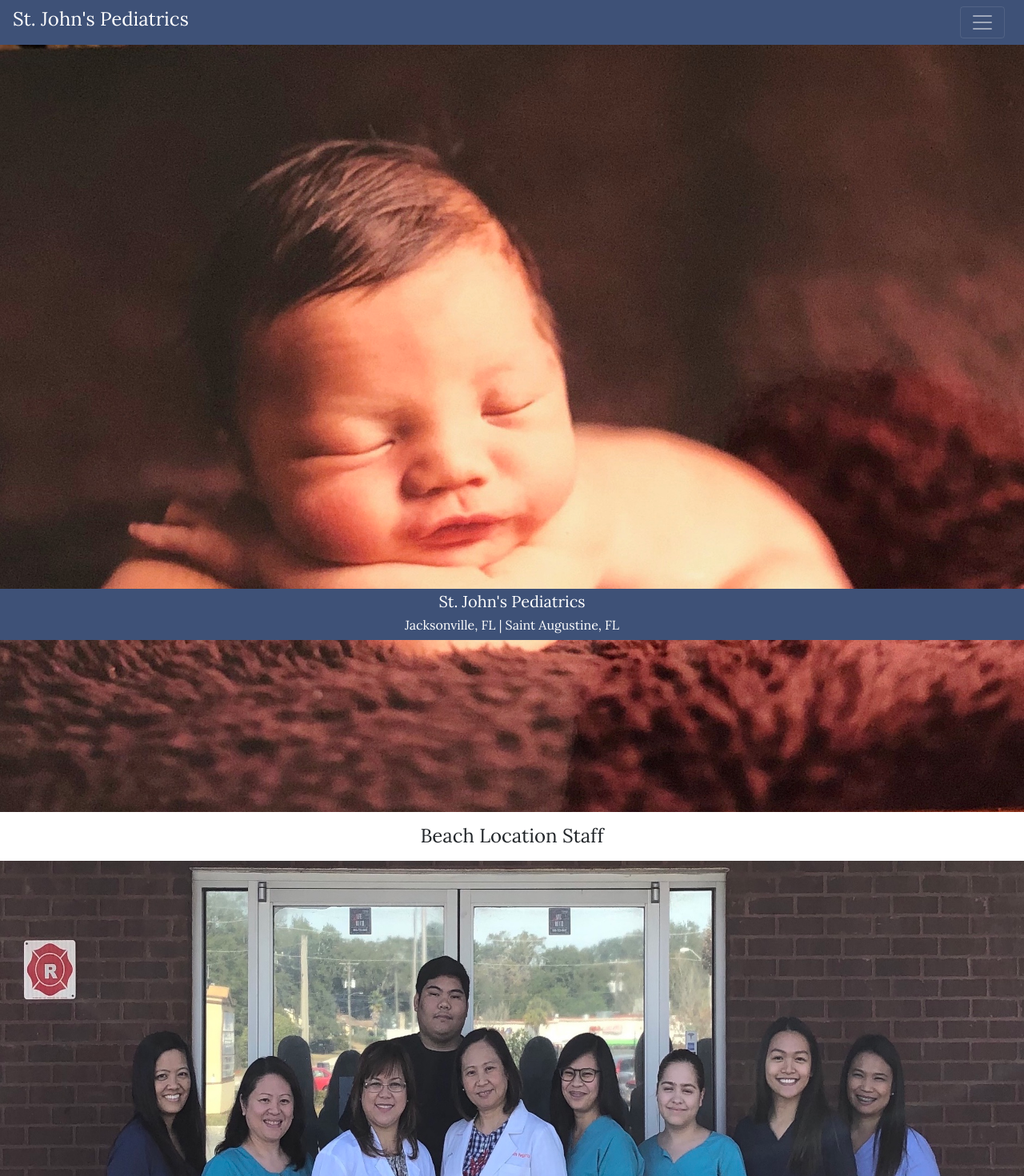
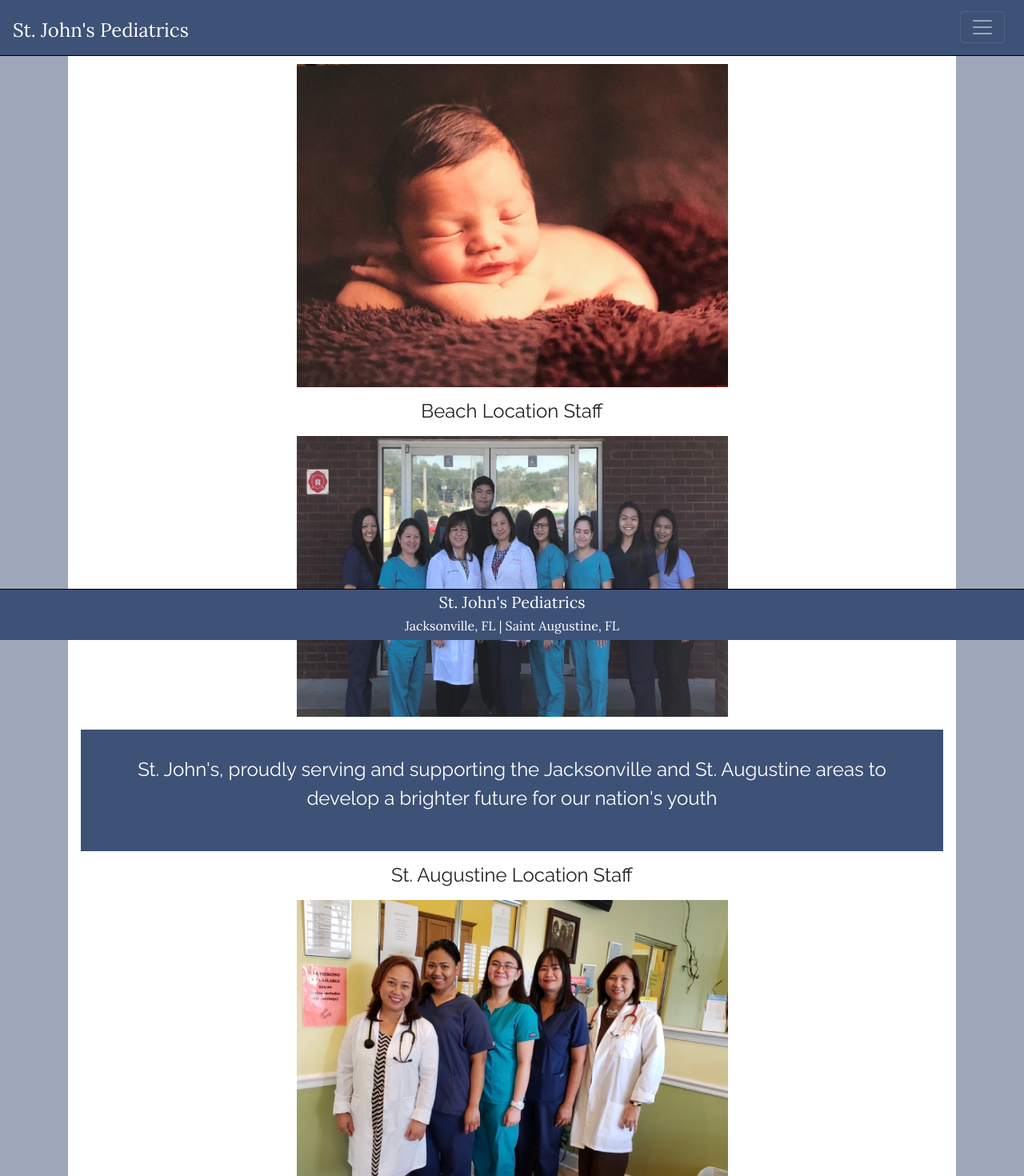
Before and after one commit to EYoung75/SJP-bootstrap, a React (Create React App) app: page / in a window 1280 px wide. Shown: the top 1470 px of the page at 80% size. Built offline with nearby package versions, Linux system fonts and the light colour scheme.

Commit message:
added scrollToTop component and styled desktop version

```diff
--- a/src/App.scss
+++ b/src/App.scss
@@ -2,23 +2,31 @@
 
 .App {
   font-size: 16px;
-  font-family: "Lora";
+  font-family: "Raleway";
   text-align: center;
   height: auto;
 
   .navBar {
-    background: #3E5177;
+    position: fixed;
+    top: 0;
+    width: 100%;
+    z-index: 1;
+    background: #3e5177;
     text-align: right;
     color: white;
-
+    border-bottom: solid black 1px;
+    h4 {
+      font-family: "Lora";
+    }
     a {
+      padding-top: 1rem;
       color: white;
       font-size: 1.25rem;
-
     }
   }
 
   .home {
+    margin-top: 4rem;
     height: auto;
     width: 100%;
     display: flex;
@@ -36,18 +44,22 @@
 
     .info {
       padding: 2rem;
-      background-color: #3E5177;
+      background-color: #3e5177;
       color: white;
     }
   }
 
   .about {
+    margin-top: 4rem;
     height: auto;
     width: 100%;
-    margin-bottom: 5rem;
+    margin-bottom: 4rem;
     img {
       height: auto;
       width: 100%;
+    }
+    h4 {
+      margin: 1rem 0rem 1rem 0rem;
     }
 
     .drs {
@@ -74,6 +86,7 @@
   }
 
   .services {
+    margin-top: 4rem;
     margin-bottom: 4rem;
     img {
       height: auto;
@@ -84,19 +97,23 @@
       text-decoration: underline;
       margin-top: 1rem;
     }
-
-    ul {
-      text-align: left;
-      line-height: 1.5rem;
+    .offerings {
+      margin-left: 2rem;
+      margin-right: 2rem;
+      ul {
+        text-align: left;
+        line-height: 1.5rem;
+      }
     }
   }
 
   .locations {
+    margin-top: 4rem;
     margin-bottom: 4rem;
     .locCard {
-      margin: .5rem;
+      margin: 0.5rem;
       border: solid black 1px;
-      padding: .5rem;
+      padding: 0.5rem;
       display: flex;
       line-height: 1.25rem;
       h4 {
@@ -111,9 +128,12 @@
   }
 
   .forms {
+    margin-top: 4rem;
     height: auto;
     padding: 2rem;
-
+    a {
+      margin: 1rem;
+    }
   }
   .footer {
     height: 4rem;
@@ -127,6 +147,7 @@
     line-height: 0.01rem;
     font-family: "Lora", serif;
     color: white;
+    border-top: solid black 1px;
 
     h2 {
       font-size: 1.25rem;
@@ -144,3 +165,71 @@
     }
   }
 }
+
+@media only screen and (min-width: 800px) {
+  .App {
+    font-size: 24px;
+    background-color: rgba(62, 81, 119, .5);
+
+    .home {
+      padding: 1rem;
+      display: flex;
+      flex-direction: column;
+      align-items: center;
+      width: 100%;
+      background-color: white;
+      .info {
+        width: 100%;
+        margin-top: 1rem;
+      }
+      img {
+        width: 50%;
+      }
+    }
+
+    .about {
+      background-color: white;
+      padding: 1rem;
+      width: auto;
+      img {
+        width: 50%;
+      }
+      .drs {
+        img {
+          height: 15rem;
+        }
+        margin-bottom: 2rem;
+      }
+    }
+
+    .services {
+      padding-top: 1rem;
+      background-color: white;
+      img {
+        height: 60vh;
+        width: auto;
+      }
+
+      .offerings {
+        text-align: center;
+        background-color: #3e5177;
+        padding: 3rem;
+        color: white;
+        margin: 2rem 0rem 2rem 0rem;
+        border-top: solid black 2px;
+        border-bottom: solid black 2px;
+      }
+    }
+
+    .locations {
+      padding-top: 1rem;
+      background-color: white;
+      height: 100vh;
+    }
+
+    .forms {
+      background-color: white;
+      height: 100vh;
+    }
+  }
+}
--- a/src/components/About.jsx
+++ b/src/components/About.jsx
@@ -3,12 +3,12 @@
 
 const About = () => {
   return (
+    <Container>
       <div className="about">
+      <h1>About</h1>
         <img src={require("../assets/Clinic_exterior.JPG")} alt="clinic" />
-      <h1>About</h1>
         <h4>St. John's Pediatric Clinic</h4>
-      <Container>
-        <Row  className="drs">
+          <Row className="drs">
             <Col>
               <img src={require("../assets/Dr.Abrea.jpg")} alt="Dr. Abrea" />
               <p>Leticia Abrea M.D. FAAP</p>
@@ -18,7 +18,10 @@
               <p>Liberty Dizon M.D. FAAP</p>
             </Col>
             <Col>
-            <img src={require("../assets/Dr.Valenzuela.jpg")} alt="Dr. Valenzuela" />
+              <img
+                src={require("../assets/Dr.Valenzuela.jpg")}
+                alt="Dr. Valenzuela"
+              />
               <p>Vanessa Valenzuela M.D. FAAP</p>
             </Col>
           </Row>
@@ -60,8 +63,9 @@
               towards adulthood.
             </p>
           </div>
+
+      </div>
     </Container>
-    </div>
   );
 };
 
--- a/src/components/Forms.jsx
+++ b/src/components/Forms.jsx
@@ -1,47 +1,43 @@
 import React from "react";
-import { Button, Container, Row, Col } from "reactstrap";
+import { Button, Container } from "reactstrap";
 
 const Forms = () => {
   return (
+    <Container>
       <div className="forms">
         <h1>Forms</h1>
         <h3>(Select to follow link to Google Form)</h3>
         <Container>
-        <Button color="secondary" size="lg" block>
-          Patient Registration Form
-        </Button>
-        <Button color="secondary" size="lg" block>
-          Patient Insurance Form
-        </Button>
-        <Button color="secondary" size="lg" block>
-          Records Release Form
-        </Button>
-      </Container>
-
-      {/* <div className="forms">
           <a
             rel="noopener noreferrer"
             target="_blank"
             href="https://docs.google.com/forms/d/e/1FAIpQLSfP9ZNpx6oox2T0BuqreE12AhLQdtnVmKV_qMXqgzB5--SjLQ/viewform?usp=sf_link"
           >
-          <button>Patient Registration Form</button>
+            <Button color="secondary" size="lg" block>
+              Patient Registration Form
+            </Button>
           </a>
           <a
             rel="noopener noreferrer"
             target="_blank"
             href="https://docs.google.com/forms/d/e/1FAIpQLSfwTcWBUFdIr9NDmEqmlCLYTuhOYtNuIH0FDPSWLGSPeW3wBA/viewform?usp=sf_link"
           >
-          <button>Patient Insurance Information</button>
+            <Button color="secondary" size="lg" block>
+              Patient Insurance Form
+            </Button>
           </a>
           <a
             rel="noopener noreferrer"
             target="_blank"
             href="https://docs.google.com/forms/d/e/1FAIpQLSer9ZGvbpKOVkA8AxALlp7THs7FYkHxDtzXuuAzTn7KeJ6Ayg/viewform?usp=sf_link"
           >
-          <button>Medical Records Release Form</button>
+            <Button color="secondary" size="lg" block>
+              Records Release Form
+            </Button>
           </a>
-      </div> */}
+        </Container>
       </div>
+    </Container>
   );
 };
 
--- a/src/components/Home.jsx
+++ b/src/components/Home.jsx
@@ -1,9 +1,10 @@
 import React from "react";
+import { Container } from "reactstrap";
 
 const Home = () => {
   return (
+    <Container>
     <div className="home">
-
       <img src={require("../assets/baby.JPG")} alt="baby" />
       <h4>Beach Location Staff</h4>
       <img
@@ -23,6 +24,7 @@
         alt="extended staff two"
       />
     </div>
+    </Container>
   );
 };
 
--- a/src/components/Locations.jsx
+++ b/src/components/Locations.jsx
@@ -3,6 +3,7 @@
 
 const Locations = () => {
   return (
+    <Container>
       <div className="locations">
         <h1>Locations:</h1>
         <Container>
@@ -20,7 +21,6 @@
                 <h4>Hours:</h4>
                 <p> Mon-Fri: 8:30-5:00</p>
                 <p>Sat: 9:30-12:00</p>
-
               </Card>
             </Col>
           </Row>
@@ -43,7 +43,8 @@
           </Row>
         </Container>
       </div>
-  )
+    </Container>
+  );
 };
 
 export default Locations;
--- /dev/null
+++ b/src/components/ScrollToTop.jsx
@@ -0,0 +1,16 @@
+import React from "react"
+import { Route, withRouter } from "react-router-dom"
+
+class ScrollToTop extends React.Component {
+    componentDidUpdate(prevProps) {
+      if (this.props.location !== prevProps.location) {
+        window.scrollTo(0, 0)
+      }
+    }
+
+    render() {
+      return this.props.children
+    }
+  }
+
+  export default withRouter(ScrollToTop)
--- a/src/components/Services.jsx
+++ b/src/components/Services.jsx
@@ -3,11 +3,12 @@
 
 const Services = () => {
   return (
+    <Container>
       <div className="services">
-      <img src={require("../assets/Patient.JPEG")} alt="patient"/>
         <h1>Services</h1>
-      <img src={require("../assets/treatment.jpg")} alt="patient"/>
-      <Container>
+        <img src={require("../assets/Patient.JPEG")} alt="patient" />
+        <img src={require("../assets/treatment.jpg")} alt="treatment" />
+        <div className="offerings">
           <h3>What we offer:</h3>
           <ul>
             <li>Same day appointments</li>
@@ -23,10 +24,14 @@
             <li>Separate waiting room for sick and well (Beach location)</li>
             <li>Up to date immunizations for all ages</li>
           </ul>
+        </div>
+        <img src={require("../assets/interior_one.JPG")} alt="Interior Mural" />
+        <img
+          src={require("../assets/interior_two.JPG")}
+          alt="Interior Mural two"
+        />
+      </div>
     </Container>
-        <img src={require("../assets/interior_one.JPG")} alt="Interior Mural" />
-        <img src={require("../assets/interior_two.JPG")} alt="Interior Mural" />
-    </div>
   );
 };
 
--- a/src/index.js
+++ b/src/index.js
@@ -5,11 +5,14 @@
 import * as serviceWorker from './serviceWorker';
 import 'bootstrap/dist/css/bootstrap.min.css';
 import { BrowserRouter as Router } from "react-router-dom";
+import ScrollToTop from "./components/ScrollToTop.jsx";
 
 
 ReactDOM.render(
-    <Router>
-        <App />
+    <Router onUpdate={() => window.scrollTo(0, 0)}>
+        <ScrollToTop>
+            <App />
+        </ScrollToTop>
     </Router>, document.getElementById('root'));
 
 // If you want your app to work offline and load faster, you can change
```
Lines whose indentation alone changed are shown as unchanged.
